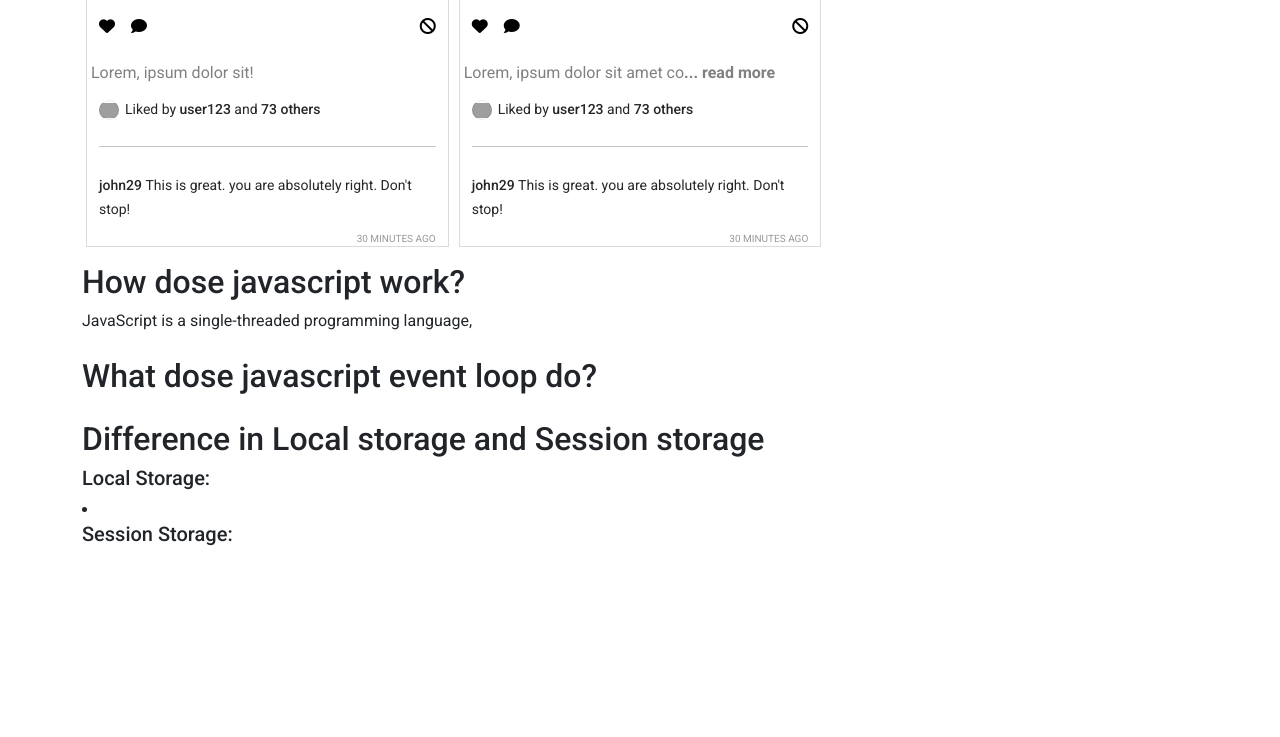
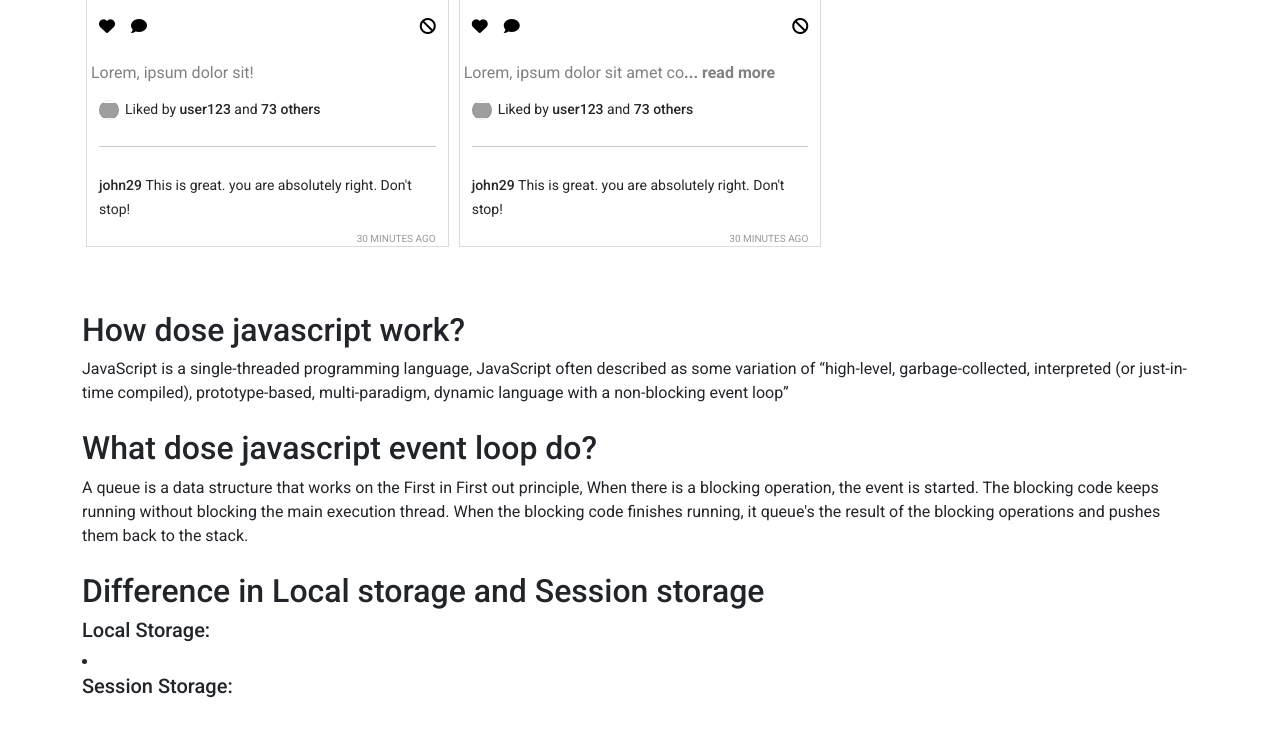
Before and after one commit to emimrulkayes/insta_sohor-tracking, a plain HTML site: page index.html in a window 1280 px wide. Shown: the part 1285-2022 px from the top of the page. Before the commit the page ends 1879 px from the top, so only its background shows below. Drawn offline with nearby package versions, Linux system fonts and the light colour scheme; grey boxes are pictures that could not be loaded.

Commit message:
added answer two qustion

```diff
--- a/index.html
+++ b/index.html
@@ -43,7 +43,7 @@
             </div>
         </nav>
     </header>
-    <main class="main container mx-auto p-3">
+    <main class="main container mx-auto p-3 mb-5">
         <div id="posts">
         </div>
         <div id="liked">
@@ -54,16 +54,16 @@
             <h1>Reported posts</h1>
         </div>
     </main>
-    <section id="qustion-area">
+       <section id="qustion-area mt-5">
         <div class="container">
 
             <h2>How dose javascript work?</h2>
             <div class="ans mb-4">
-                JavaScript is a single-threaded programming language,
+                JavaScript is a single-threaded programming language, JavaScript often described as some variation of “high-level, garbage-collected, interpreted (or just-in-time compiled), prototype-based, multi-paradigm, dynamic language with a non-blocking event loop”
             </div>
             <h2>What dose javascript event loop do?</h2>
             <div class="ans mb-4">
-
+                A queue is a data structure that works on the First in First out principle, When there is a blocking operation, the event is started. The blocking code keeps running without blocking the main execution thread. When the blocking code finishes running, it queue's the result of the blocking operations and pushes them back to the stack.
             </div>
             <h2>Difference in Local storage and Session storage</h2>
             <div class="ans mb-5">
```
